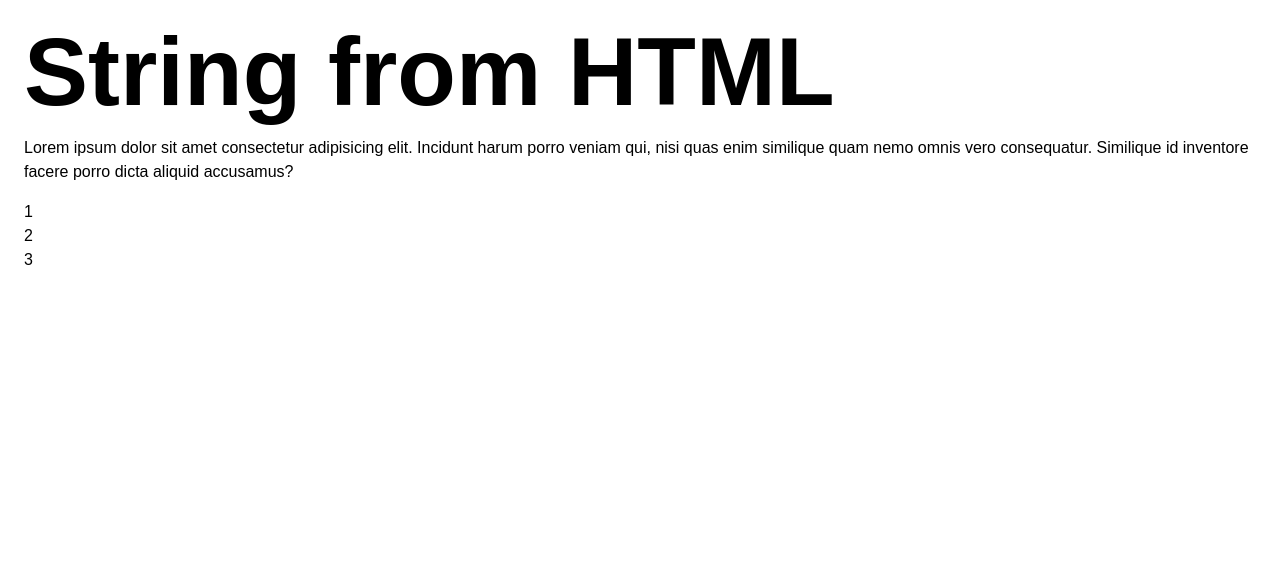
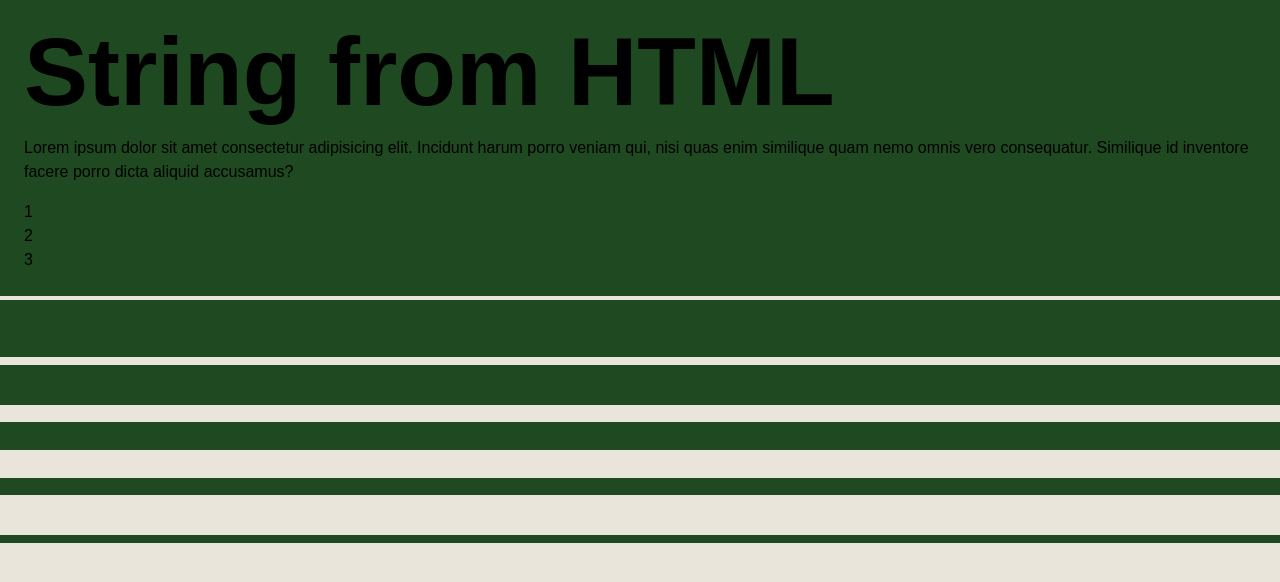
Before and after one commit to adwasar/Baneservice, a website built with webpack: page src/index.html in a window 1280 px wide. Built offline with nearby package versions, Linux system fonts and the light colour scheme.

Commit message:
feat: backgrounds

```diff
--- a/package.json
+++ b/package.json
@@ -22,5 +22,8 @@
     "webpack": "^5.90.1",
     "webpack-cli": "^4.7.2",
     "webpack-dev-server": "^4.15.1"
+  },
+  "dependencies": {
+    "normalize.css": "^8.0.1"
   }
 }
--- a/src/index.html
+++ b/src/index.html
@@ -13,9 +13,9 @@
 </head>
 
 <body>
+  <div class="bg-overlay">
     <header></header>
-
-  <body>
+    <main>
       <div class="container">
         <h1>String from HTML</h1>
         <p>Lorem ipsum dolor sit amet consectetur adipisicing elit. Incidunt harum porro veniam qui, nisi quas enim
@@ -27,7 +27,11 @@
           <li>3</li>
         </ul>
       </div>
-  </body>
+    </main>
+
+  </div>
+  <div class="bg-overlay-tail"></div>
+
 </body>
 
 </html>
--- a/src/scss/inc/_base.scss
+++ b/src/scss/inc/_base.scss
@@ -1,5 +1,9 @@
 * {
   box-sizing: border-box;
+}
+
+body {
+  background-color: $bs-sand;
 }
 
 ul {
@@ -14,3 +18,14 @@ ul {
   margin: 0 auto;
   box-sizing: content-box;
 }
+
+.bg-overlay {
+  background-color: $bs-dark-green;
+}
+
+.bg-overlay-tail {
+  margin-top: 4px;
+  width: 100%;
+  height: 243px;
+  background-image: url('./../assets/bg-overlay-tail.png');
+}
```
Also changed, not shown: src/assets/bg-overlay-tail.png (added). Lines whose indentation alone changed are shown as unchanged.
